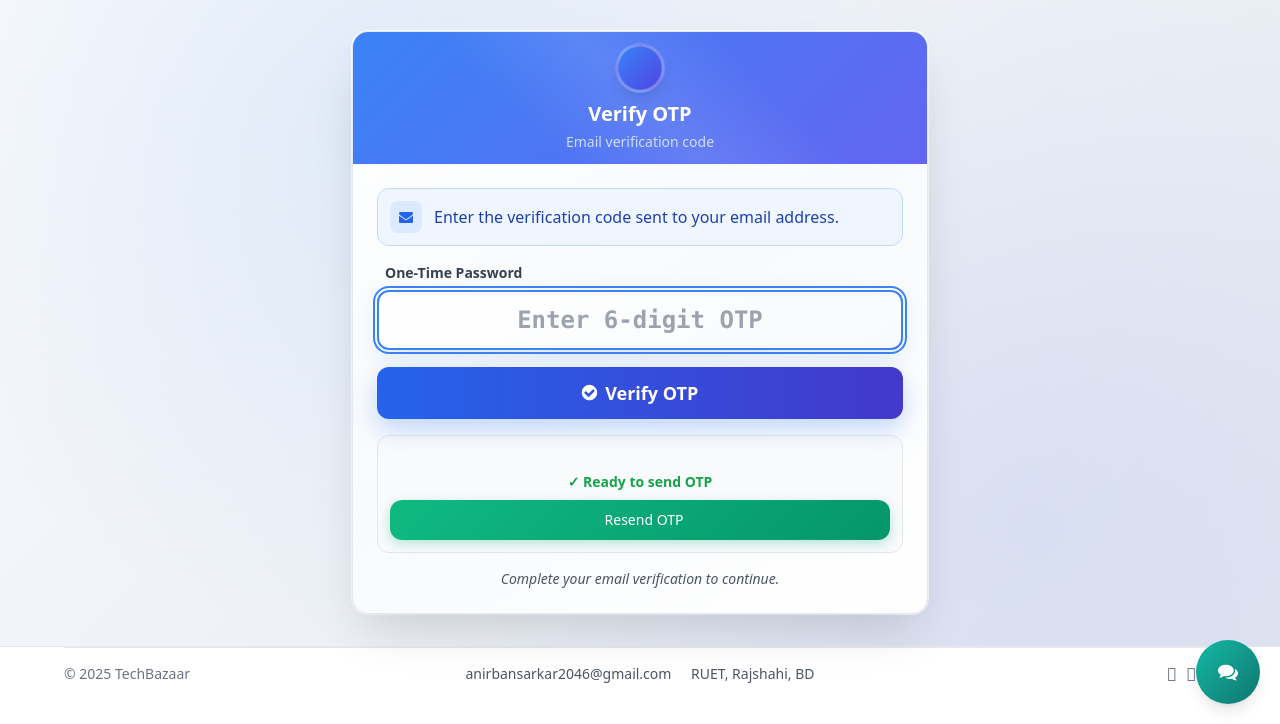
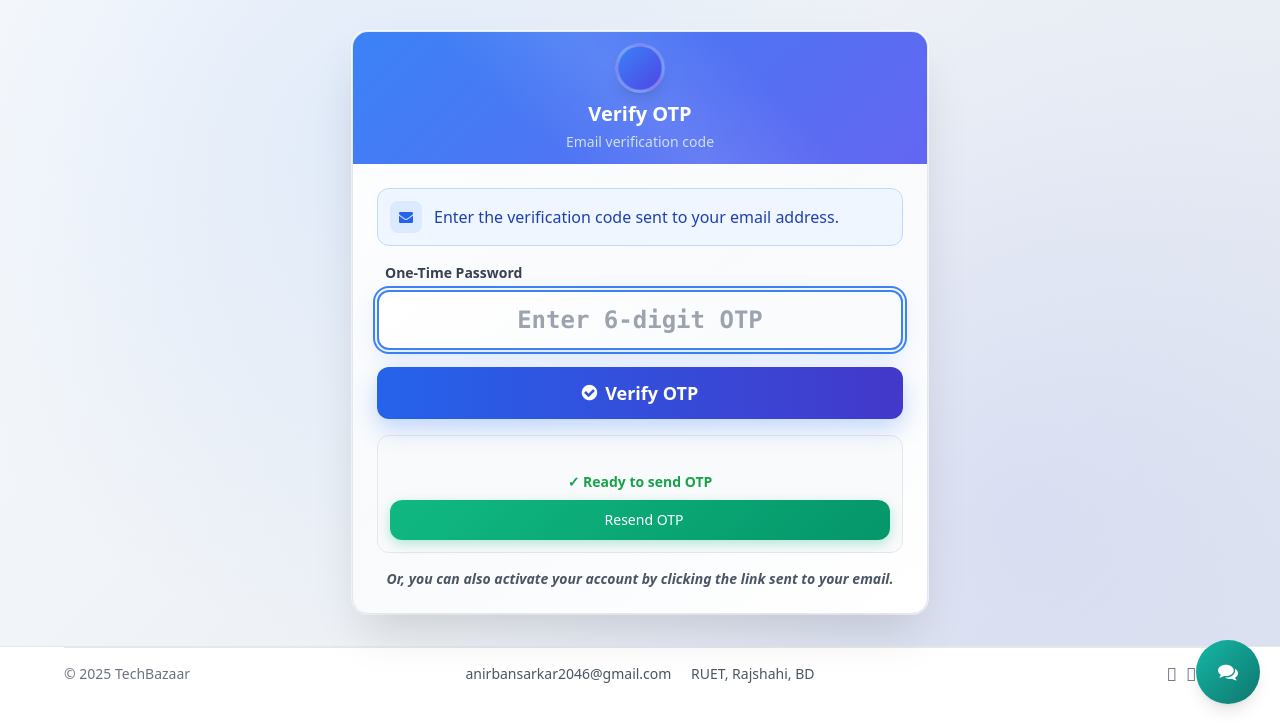
Before and after one commit to Anirban2046/TechBazaar-Tech-Store-WebApp-using-Django-and-TailwindCSS, a Django app: page /accounts/verify-otp/ in a window 1280 px wide. Shown: the part 76-800 px from the top of the page. Run offline with Django 5.2, Linux system fonts and the light colour scheme; data that the repository does not hold is empty; some libraries are stand-ins or nearby versions.

Commit message:
Minor UI Issues fixed

```diff
--- a/templates/accounts/forgotPassword.html
+++ b/templates/accounts/forgotPassword.html
@@ -61,7 +61,7 @@
           <!-- Link to Login -->
           <div class="flex justify-end">
             <a href="{% url 'login' %}"
-               class="text-sm sm:text-base text-blue-600 hover:text-blue-800 font-medium transition-colors duration-200 hover:underline">
+               class="text-sm sm:text-base text-blue-600 hover:text-blue-900 font-medium transition-colors duration-200">
               Remember your password? Sign In
             </a>
           </div>
--- a/templates/accounts/login.html
+++ b/templates/accounts/login.html
@@ -113,7 +113,7 @@
           <!-- Forgot Password -->
           <div class="flex justify-end">
             <a href="{% url 'forgotPassword' %}"
-               class="text-sm sm:text-base text-blue-600 hover:text-blue-800 font-medium transition-colors duration-200 hover:underline">
+               class="text-sm sm:text-base text-blue-600 hover:text-blue-900 font-medium transition-colors duration-200">
               Forgot password?
             </a>
           </div>
--- a/templates/accounts/register.html
+++ b/templates/accounts/register.html
@@ -3,7 +3,7 @@
 
 {% block content %}
 
-<section class="min-h-[83vh] py-6 bg-gradient-to-br from-blue-50 via-indigo-50 to-purple-50 relative overflow-hidden">
+<section class="min-h-[70vh] pt-0 pb-6 bg-gradient-to-br from-blue-50 via-indigo-50 to-purple-50 relative overflow-hidden">
   <!-- Background decorative elements -->
   <div class="absolute inset-0 overflow-hidden">
     <div class="absolute -top-4 -right-4 w-72 h-72 bg-blue-200 rounded-full mix-blend-multiply filter blur-xl opacity-30 animate-pulse"></div>
@@ -12,7 +12,7 @@
   </div>
 
   <!-- ============================ COMPONENT REGISTER ================================= -->
-  <div class="relative z-10 container mx-auto mt-4 md:mt-8 px-2 sm:px-4">
+  <div class="relative z-10 container mx-auto mt-4 px-2 sm:px-4"">
     <div class="max-w-3xl mx-auto">
 
       <!-- Sign-up Card -->
--- a/templates/accounts/verify_otp.html
+++ b/templates/accounts/verify_otp.html
@@ -8,7 +8,7 @@
     <div class="otp-header p-2 sm:p-3 relative">
       <div class="text-center">
         <div class="otp-icon w-10 h-10 sm:w-12 sm:h-12 mx-auto mb-2 rounded-full bg-gradient-to-br from-blue-500 to-indigo-600 flex items-center justify-center shadow-lg">
-          <i class="fa fa-envelope-check text-white text-base sm:text-lg"></i>
+          <i class="fa fa-envelope-circle-check text-white text-base sm:text-lg"></i>
         </div>
         <h4 class="text-base sm:text-lg md:text-xl font-bold text-white mb-1">Verify OTP</h4>
         <p class="text-blue-100 text-xs sm:text-sm opacity-90">
@@ -83,11 +83,11 @@
             </button>
           </form>
         </div>
+
       </div>
-
-      <span class="block text-center text-gray-600 text-sm mt-4 italic semi-bold">
-        Complete your email verification to continue.
-      </span>
+        <span class="block text-center text-gray-600 text-sm mt-4 italic font-semibold">
+          Or, you can also activate your account by clicking the link sent to your email.
+        </span>
     </div>
 
   </div>
--- a/templates/accounts/verify_reset_otp.html
+++ b/templates/accounts/verify_reset_otp.html
@@ -86,9 +86,9 @@
           </div>
 
         </div>
-                  <span class="block text-center text-gray-600 text-sm mt-4 italic semi-bold">
-  Or, you can also reset your password by clicking the link sent to your email.
-</span>
+          <span class="block text-center text-gray-600 text-sm mt-4 italic font-semibold">
+            Or, you can also reset your password by clicking the link sent to your email.
+          </span>
     </div>
 
   </div>
```
